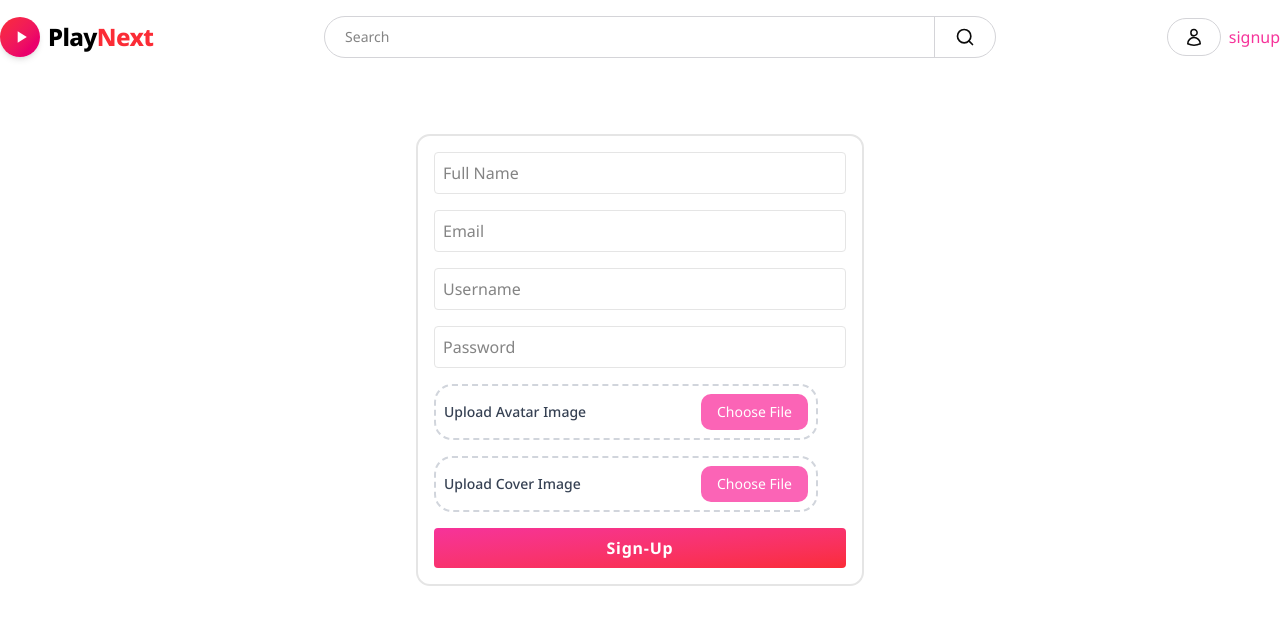
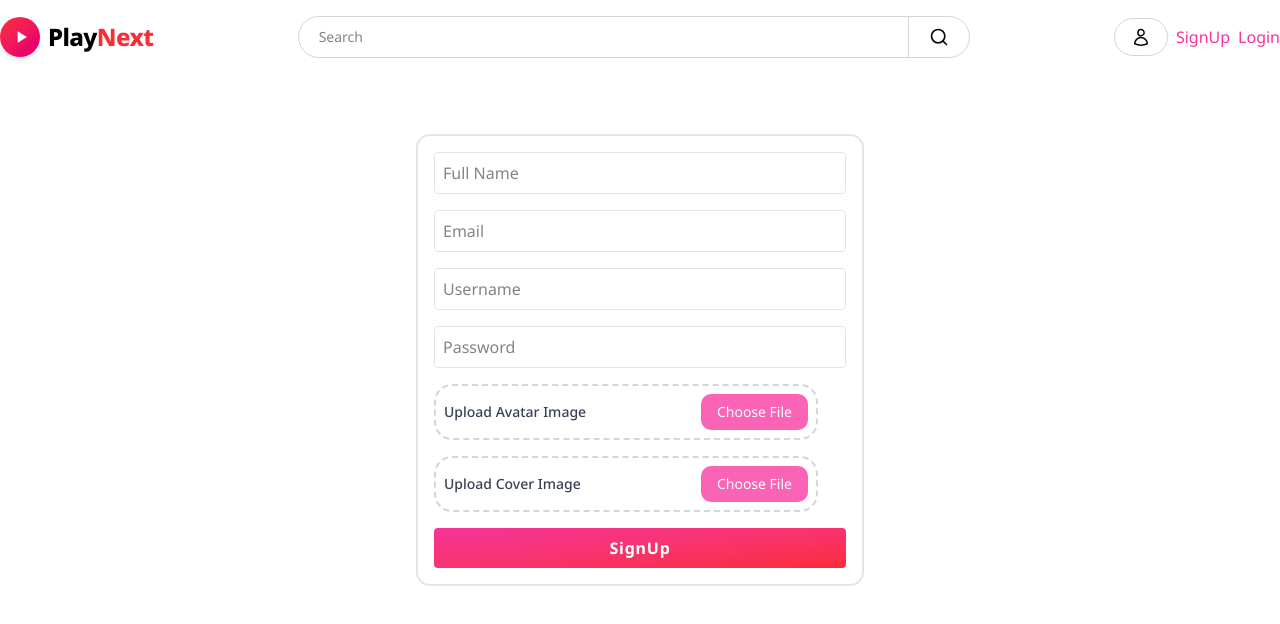
Before and after one commit to dharmendrachauhan-dev/Chai_Backend, a React (Vite) app in the folder playnext/: page /signup in a window 1280 px wide. Shown: the top 624 px of the page. Built offline with nearby package versions, Linux system fonts and the light colour scheme; a web font is replaced by a local one.

Commit message:
refactor enhance SignUp component with file input refs and reset logic; update App component to conditionally render SideBar

```diff
--- a/playnext/src/App.tsx
+++ b/playnext/src/App.tsx
@@ -1,17 +1,25 @@
-import { Route, Routes } from "react-router-dom"
+import { Route, Routes, useLocation } from "react-router-dom"
 import Video from "./components/Video"
 import Navbar from "./components/Navbar"
 import SignUp from "./components/SignUp"
+import SideBar from "./components/SideBar"
 
 
 function App() {
+  const location = useLocation();
   return (
     <div>
       <Navbar/>
       <Routes>
-         <Route path="/video" element={<Video />} />
+        <Route path="/video" element={<Video />} />
         <Route path="/signup" element={<SignUp/>} />
       </Routes>
+      {
+        location.pathname !== "/signup"  &&
+        location.pathname !== "/login" &&
+        <SideBar/>
+      }
+
     </div>
   )
 }
--- a/playnext/src/components/BuildUi/AuthButton.tsx
+++ b/playnext/src/components/BuildUi/AuthButton.tsx
@@ -58,7 +58,13 @@ function AuthButton() {
       to="/signup"
       className="hover:underline hover:text-blue-600 text-pink-500"
       >
-        signup
+        SignUp
+      </Link>
+      <Link
+      to="/signup"
+      className="hover:underline hover:text-blue-600 text-pink-500"
+      >
+        Login
       </Link>
     </div>
   );
--- a/playnext/src/components/SignUp.tsx
+++ b/playnext/src/components/SignUp.tsx
@@ -1,4 +1,4 @@
-import { useState } from "react";
+import { useRef, useState } from "react";
 
 function SignUp() {
   const [formData, setFormData] = useState({
@@ -10,6 +10,11 @@ function SignUp() {
 
   const [avatar, setAvatar] = useState<File | null>(null);
   const [coverImage, setCoverImage] = useState<File | null>(null);
+
+
+  const avatarRef = useRef<HTMLInputElement | null>(null)
+  const coverImageRef = useRef<HTMLInputElement | null>(null)
+
 
   const handleChange = (e: React.ChangeEvent<HTMLInputElement>) => {
     setFormData({
@@ -50,7 +55,23 @@ function SignUp() {
       const result = await response.json();
 
       console.log(result);
+      setFormData({
+        fullName: "",
+        email: "",
+        username: "",
+        password: "",
+      })
 
+      setAvatar(null)
+      setCoverImage(null)
+
+      if(avatarRef.current) {
+        avatarRef.current.value = "";
+      }
+
+      if(coverImageRef.current){
+        coverImageRef.current.value = "";
+      }
     } catch (error) {
       console.log(error);
     }
@@ -118,6 +139,7 @@ function SignUp() {
         <input
           type="file"
           accept="image/*"
+          ref={avatarRef}
           onChange={(e) =>
             setAvatar(e.target.files?.[0] || null)
           }
@@ -142,6 +164,7 @@ function SignUp() {
         <input
           type="file"
           accept="image/*"
+          ref={coverImageRef}
           onChange={(e) =>
             setCoverImage(e.target.files?.[0] || null)
           }
@@ -151,9 +174,9 @@ function SignUp() {
 
       <button
         type="submit"
-        className="active:scale-98 transition-all bg-linear-to-br from-pink-500 to-red-500 tracking-wider font-bold  text-white py-2 rounded cursor-pointer "
+        className="active:scale-98 transition-all bg-linear-to-br from-pink-500 to-red-500 tracking-wider font-bold  text-white py-2 rounded cursor-pointer"
       >
-        Sign-Up
+        SignUp
       </button>
     </form>
   );
```
